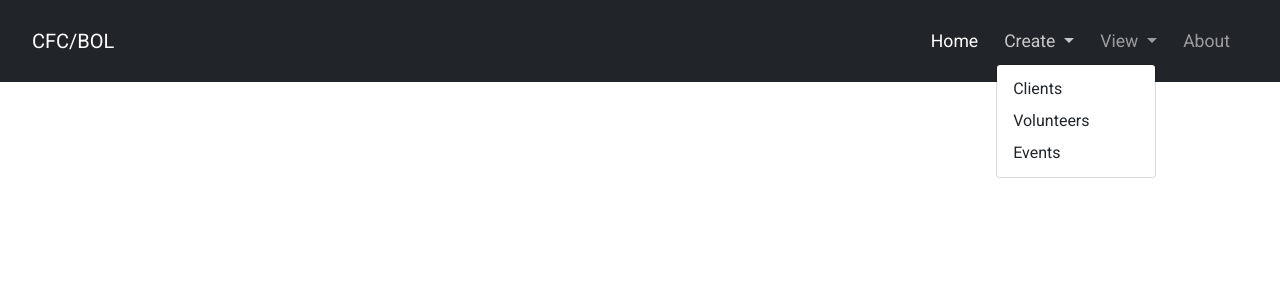
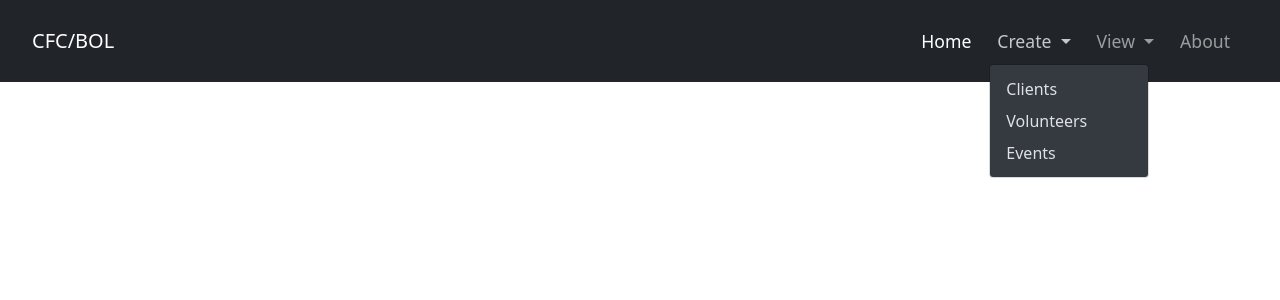
Before and after one commit to alexiscenriquez/CIS4339groupproject, a Vue app in the folder vue-project/: page / in a window 1280 px wide. Both pictures are taken after a click on the button "Create". Shown: the top 300 px of the page. Built offline with nearby package versions, Linux system fonts and the light colour scheme.

Commit message:
made changes to dropdown

```diff
--- a/vue-project/src/App.vue
+++ b/vue-project/src/App.vue
@@ -30,10 +30,21 @@
               >
                 Create
               </a>
-              <ul class="dropdown-menu" aria-labelledby="navbarDropdown">
-                <li><a class="dropdown-item" href="#">Clients</a></li>
-                <li><a class="dropdown-item" href="#">Volunteers</a></li>
-                <li><a class="dropdown-item" href="#">Events</a></li>
+              <ul
+                class="dropdown-menu dropdown-menu-dark"
+                aria-labelledby="navbarDropdown"
+              >
+                <li>
+                  <a class="dropdown-item" href="/create-client">Clients</a>
+                </li>
+                <li>
+                  <a class="dropdown-item" href="/create-volunteer"
+                    >Volunteers</a
+                  >
+                </li>
+                <li>
+                  <a class="dropdown-item" href="/create-event">Events</a>
+                </li>
                 <li></li>
               </ul>
             </li>
@@ -48,12 +59,21 @@
               >
                 View
               </a>
-              <ul class="dropdown-menu" aria-labelledby="navbarDropdown">
-                <li><a class="dropdown-item" href="#">Clients</a></li>
-                <li><a class="dropdown-item" href="#">Volunteers</a></li>
-                <li><a class="dropdown-item" href="#">Events</a></li>
-                <li><a class="dropdown-item" href="#">Employees</a></li>
-                <li><a class="dropdown-item" href="#">Services</a></li>
+              <ul
+                class="dropdown-menu dropdown-menu-dark"
+                aria-labelledby="navbarDropdown"
+              >
+                <li>
+                  <a class="dropdown-item" href="/view-client">Clients</a>
+                </li>
+                <li>
+                  <a class="dropdown-item" href="/view-volunteer">Volunteers</a>
+                </li>
+                <li><a class="dropdown-item" href="/view-events">Events</a></li>
+                <li>
+                  <a class="dropdown-item" href="/view-employees">Employees</a>
+                </li>
+                <li><a class="dropdown-item" href="">Services</a></li>
                 <li></li>
               </ul>
             </li>
@@ -69,9 +89,7 @@
 
 <style scoped>
 @import "./assets/base.css";
-@import url("https://fonts.googleapis.com/css2?family=Montserrat:wght@400;500&family=Roboto&display=swap");
-body {
-}
+@import url("https://fonts.googleapis.com/css2?family=Open+Sans&display=swap");
 #app {
   max-width: 1280px;
   margin: 0 auto;
@@ -81,11 +99,13 @@ body {
 nav {
   font-size: 1.1em;
   padding: 20px;
-  font-family: "Roboto", sans-serif !important;
 }
 a:hover {
   font-size: 20px;
   padding-bottom: 0px;
+}
+.dropdown-item:hover{
+margin: 0;
 }
 .container {
   padding: 15px;
```
